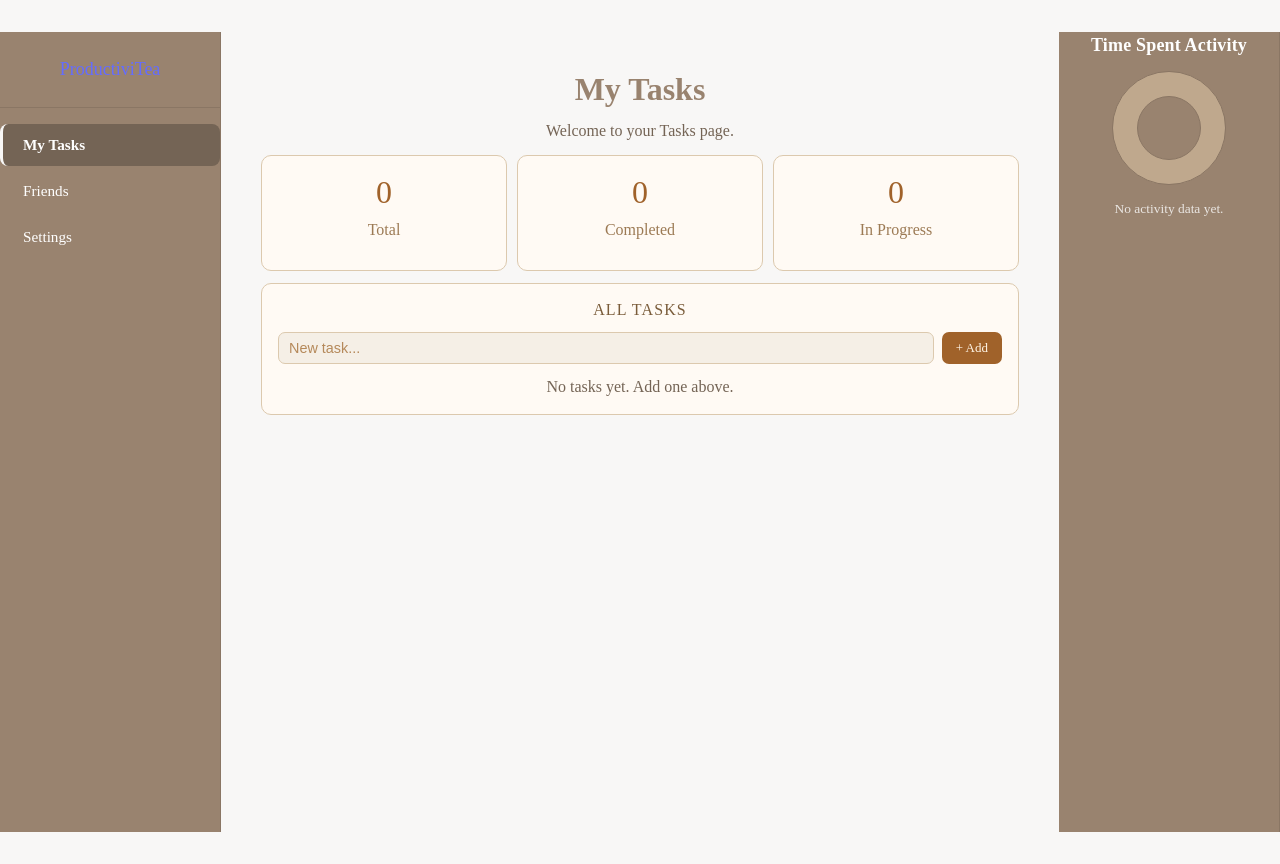
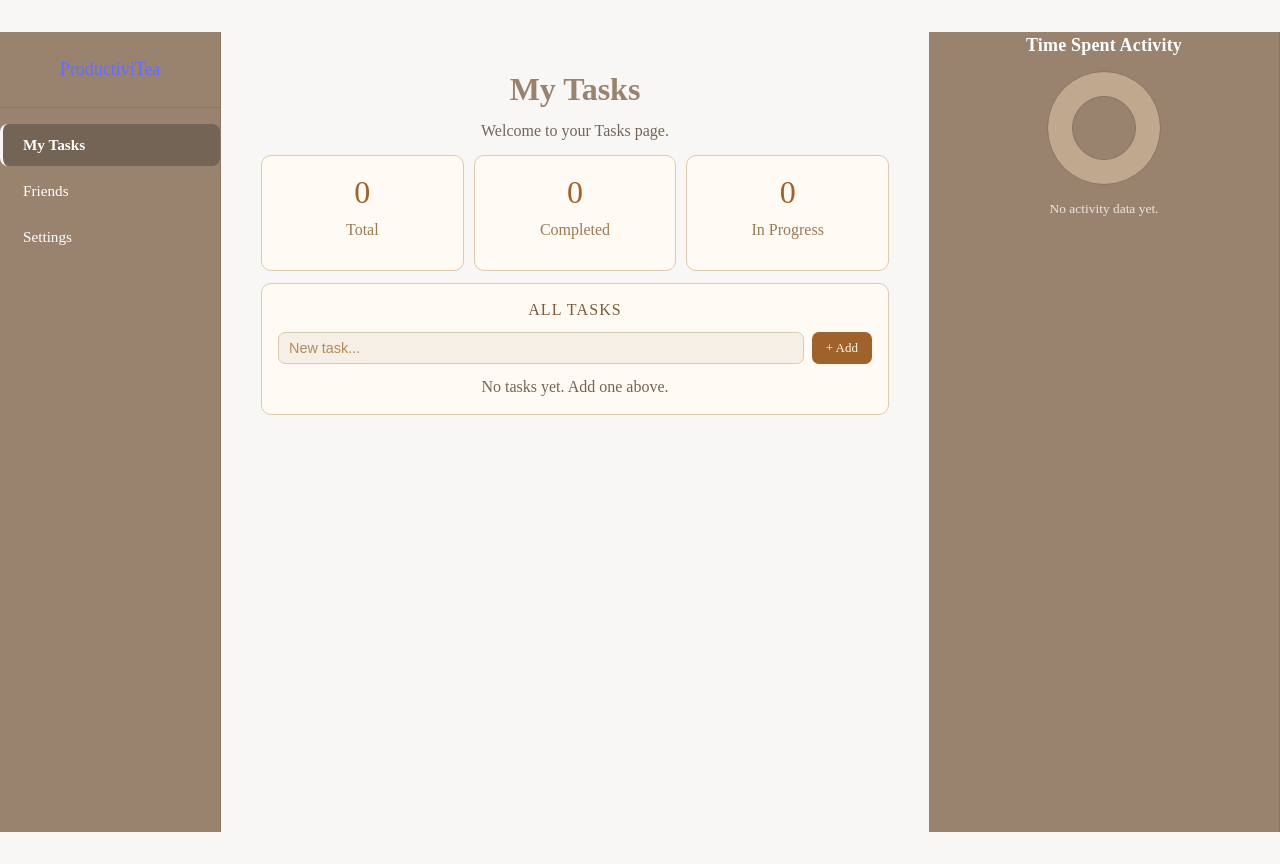
Before and after one commit to Oasis-NEU/s26-group-9, a React (Vite) app in the folder react-appp/: page /dashboard in a window 1280 px wide. Built offline with nearby package versions, Linux system fonts and the light colour scheme; sample sign-in values are in the browser's storage; a web font is replaced by a local one.

Commit message:
made righht sidebar wider

```diff
--- a/react-appp/src/pages/dashboard.css
+++ b/react-appp/src/pages/dashboard.css
@@ -114,7 +114,7 @@
 }
 
 .dashboard-right-sidebar {
-    width: 220px;
+    width: 350px;
     background-color: #99836F;
     color: #ffffff;
     display: flex;
```
